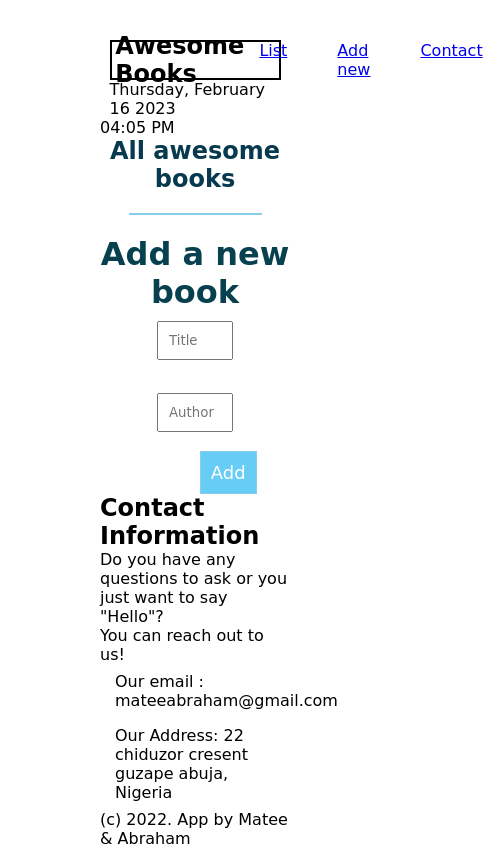
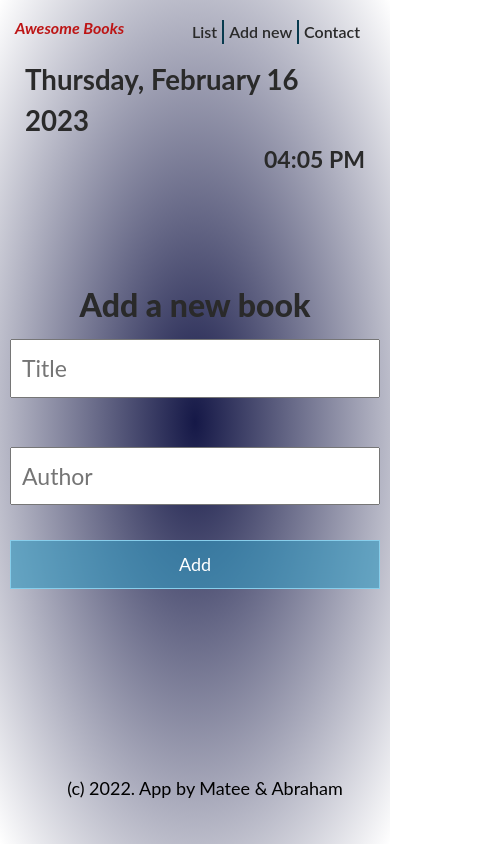
Before and after one commit to Cabraham1/Awesome-Books, a website: page index.html in a window 390 px wide. Shown: the whole page, 498 px wide, since content can reach past the window. After the commit the page ends 844 px from the top, so only its background shows below. Drawn offline with Linux system fonts and the light colour scheme.

Commit message:
Refactor css files

```diff
--- a/style.css
+++ b/style.css
@@ -2,49 +2,124 @@
   margin: 0;
   padding: 0;
   box-sizing: border-box;
-  font-family: 'Brush Script MT', cursive;
+  font-family: 'Lato', sans-serif;
+  line-height: 1.5;
+  font-size: 1.2rem;
 }
 
 body {
-  background: url(body-img.jpg);
+  position: relative;
+  background: radial-gradient(rgb(21, 24, 71), transparent);
   background-repeat: no-repeat;
+  height: 100vh;
+  background-size: cover;
+  top: 0;
+  bottom: 0;
+  right: 0;
+  left: 0;
 }
 
 .container {
-  padding: 20px 100px;
+  width: 1200px;
+  max-width: 100%;
+  margin: 0 auto;
 }
 
-.section-one h1 {
-  text-align: center;
-  color: rgb(7, 58, 78);
+nav {
+  display: flex;
+  justify-content: space-between;
+  padding: 10px 15px;
+  color: #bd1515;
 }
 
-.table-part {
-  margin: 20px 0;
+nav h1 {
+  font-style: oblique;
+}
+
+nav>ul {
+  display: flex;
+  justify-content: space-between;
 }
 
 li {
+  list-style: none;
+}
+
+.book-list li {
   display: flex;
   justify-content: space-between;
   list-style: none;
   padding: 8px 15px;
 }
 
-li h2 {
+.table-list>li {
+  padding: 10px 15px;
+}
+
+.info-section li {
+  font-size: 20px;
+  font-weight: 400;
+  color: rgb(238, 237, 237);
+  list-style-type: inherit;
+}
+
+nav li:nth-child(1),
+nav li:nth-child(2) {
+  border-right: 2px solid rgb(7, 58, 78);
+}
+
+a {
+  color: #f5f5f5;
+}
+
+li a {
+  text-decoration: none;
+  color: #2a2a2a;
+  font-size: 20px;
+  font-weight: 900;
+  padding: 5px 15px;
+}
+
+.section-one h1 {
+  text-align: center;
+  color: #2a2a2a;
+  margin: 20px 0;
+}
+
+#book-lists {
+  display: none;
+  margin-top: 50px;
+}
+
+.form-section h2 {
+  color: #2a2a2a;
+  font-weight: 800;
+  font-size: 32px;
+}
+
+.info-section h2 {
+  color: #2a2a2a;
+  font-size: 28px;
+  font-weight: 600;
+}
+
+.book-list li h2 {
   margin-bottom: 5px;
   font-size: 22px;
   font-weight: 500;
 }
 
-li .title {
+.book-list li .title {
   font-weight: 600;
 }
 
 li button {
+  margin-bottom: 5px;
+  border-radius: 5px;
   padding: 5px;
 }
 
-li > button:hover {
+li>button:hover {
   background-color: rgba(202, 0, 0, 0.904);
   color: #fff;
 }
@@ -52,19 +127,15 @@ li > button:hover {
 .book-list {
   border: 1px solid skyblue;
   width: 70%;
-  margin-left: 15%;
+  margin: 0 auto;
 }
 
-.table-list > li {
-  padding: 10px 15px;
-}
-
-.book-list > li:nth-child(odd) {
-  background-color: rgba(73, 196, 245, 0.836);
+.book-list>li:nth-child(odd) {
+  background-color: rgb(46 95 114 / 45%);
   color: rgb(233, 232, 232);
 }
 
-.book-list > li:nth-child(even) {
+.book-list>li:nth-child(even) {
   background-color: rgb(245, 245, 245);
   color: #2a2a2a;
 }
@@ -77,12 +148,7 @@ li > button:hover {
 
 .form-section {
   text-align: center;
-}
-
-.form-section h2 {
-  color: rgb(7, 64, 78);
-  font-weight: 800;
-  font-size: 32px;
+  margin-top: 100px;
 }
 
 #form input {
@@ -91,18 +157,20 @@ li > button:hover {
   margin-top: 10px;
 }
 
-#form > button {
+#form>button {
   padding: 10px;
   margin-left: 35%;
-  background-color: rgba(73, 196, 245, 0.836);
+  background-color: rgb(51 151 191 / 63%);
   color: #fff;
   border: 1px solid skyblue;
   font-size: 18px;
+  transition: 1.5s;
 }
 
-#form > button:hover {
+#form>button:hover {
   background-color: white;
   color: black;
+  border-radius: 50%;
 }
 
 .error {
@@ -114,41 +182,156 @@ li > button:hover {
   font-style: italic;
 }
 
-nav {
-  width: 90%;
-  height: 40px;
-  padding: 0 2%;
-  margin: 20px 5% 0;
-  display: flex;
-  flex-direction: row;
-  justify-content: space-between;
+.info-section {
+  display: none;
+  flex-direction: column;
   align-items: center;
-  border: 2px solid black;
-}
-
-nav ul {
-  list-style: none;
-  display: flex;
-  flex-direction: row;
+  margin: 90px auto;
+  padding: 10px;
   gap: 20px;
 }
 
-.date {
-  display: flex;
-  justify-content: end;
-  padding: 0 5%;
+footer p {
+  font-size: 18px;
 }
 
-.content {
-  padding: 5%;
+.info-section p {
+  font-size: 20px;
+  font-weight: 500;
+  color: rgb(247, 243, 243);
 }
 
-.contact-section h1 {
-  text-align: center;
-  margin-bottom: 50px;
+footer {
+  position: fixed;
+  bottom: 5%;
+  display: flex;
+  justify-content: center;
+  align-items: center;
+  width: 100vw;
+  margin: 0 auto;
 }
 
-.contact-section ul {
-  margin-top: 20px;
-  margin-left: 10px;
+.timeDisplay {
+  display: flex;
+  flex-direction: column;
+  align-items: flex-end;
+  padding: 5px 15px;
 }
+
+.date {
+  font-size: 1.2em;
+  font-weight: 700;
+  color: #2a2a2a;
+}
+
+.time {
+  font-size: 1em;
+  font-weight: 700;
+  color: #2a2a2a;
+}
+
+@media only screen and (max-width: 768px) {
+  .container {
+    padding: 10px;
+  }
+
+  nav {
+    justify-content: space-between;
+    padding: 10px 5px;
+    border: none;
+  }
+
+  nav h1 {
+    font-style: oblique;
+    font-size: 16px;
+    line-height: 1;
+  }
+
+  nav>ul {
+    display: flex;
+    justify-content: space-between;
+    margin-right: 10px;
+  }
+
+  li {
+    list-style: none;
+  }
+
+  nav li {
+    font-size: 10px;
+  }
+
+  li a {
+    text-decoration: none;
+    color: #2a2a2a;
+    font-size: 16px;
+    font-weight: 600;
+    padding: 5px;
+  }
+
+  .book-list li {
+    display: flex;
+    justify-content: space-between;
+    list-style: none;
+    padding: 8px;
+    width: 100%;
+  }
+
+  .book-list {
+    width: 100%;
+  }
+
+  #form input {
+    padding: 10px;
+    width: 100%;
+    margin-top: 10px;
+  }
+
+  #form>button {
+    padding: 10px;
+    width: 100%;
+    margin: 0;
+  }
+
+  #form>button:hover {
+    border-radius: 0;
+  }
+
+  .error {
+    padding: 2px;
+    color: rgb(143, 8, 8);
+    margin-left: 25%;
+    font-size: 18px;
+    font-weight: 800;
+  }
+
+  .info-section {
+    flex-direction: column;
+    align-items: center;
+    margin: 50px auto;
+    width: 100%;
+    padding: 10px;
+    gap: 5px;
+  }
+
+  .info-section p {
+    font-size: 18px;
+    font-weight: 400;
+  }
+
+  .info-section ul {
+    margin-top: 20px;
+    margin-left: 25px;
+  }
+
+  .info-section li {
+    font-size: 18px;
+    font-weight: 400;
+    color: rgb(47, 37, 104);
+    list-style-type: inherit;
+  }
+
+  #footer {
+    bottom: 0;
+  }
+}
```
